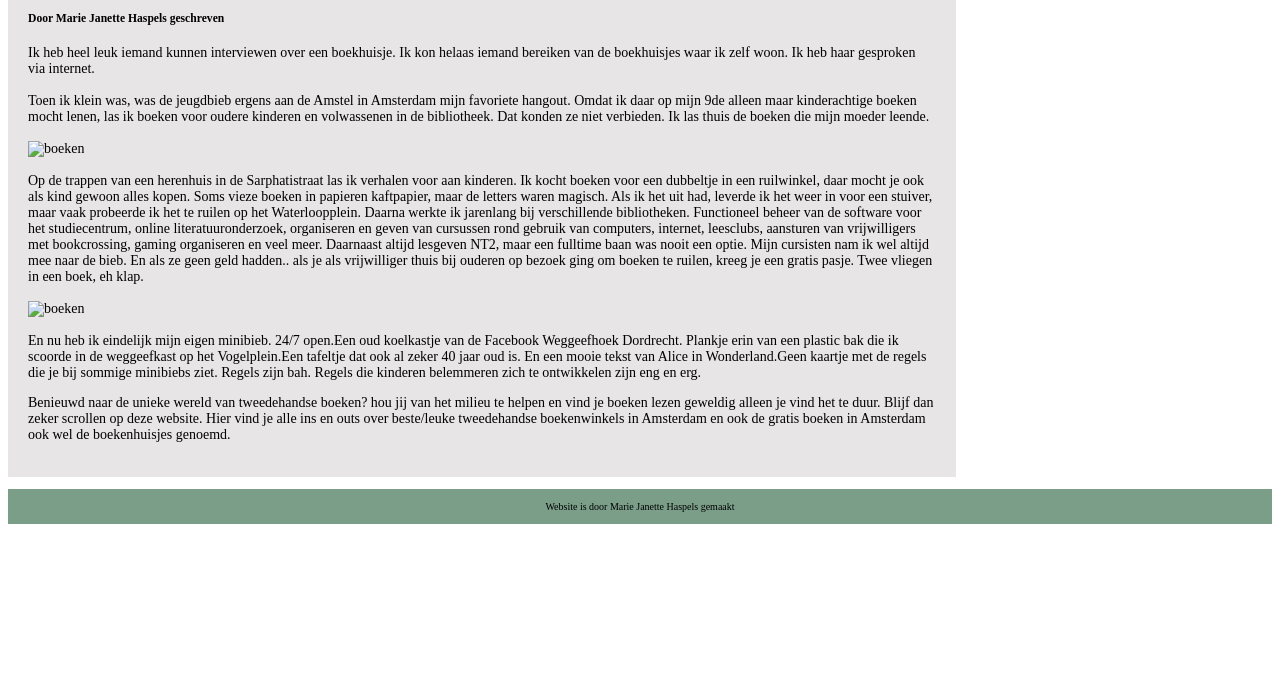
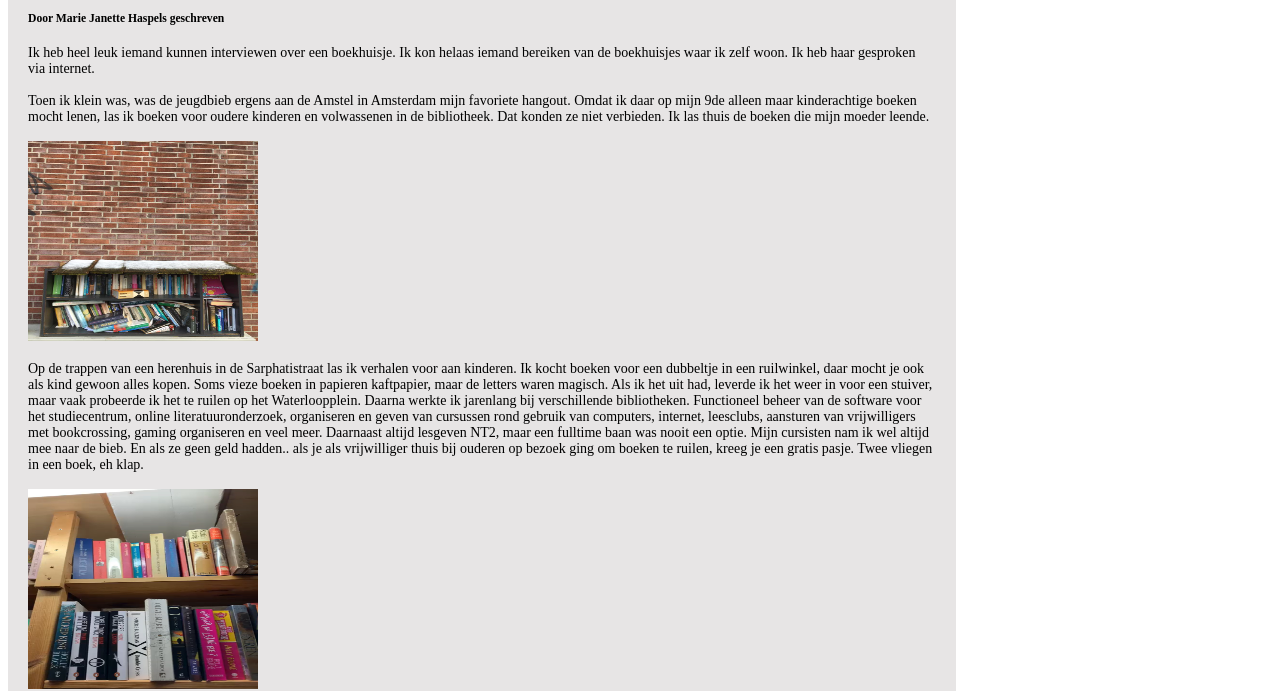
Before and after one commit to Mariejx/book2book, a plain HTML site: page interview.html in a window 1280 px wide. Shown: the part 149-840 px from the top of the page. Before the commit the page ends 800 px from the top, so only its background shows below. Drawn offline with Linux system fonts and the light colour scheme.

Commit message:
Update interview.html

```diff
--- a/interview.html
+++ b/interview.html
@@ -57,7 +57,7 @@
             Omdat ik daar op mijn 9de alleen maar kinderachtige boeken mocht lenen, las ik boeken voor oudere kinderen en volwassenen in de bibliotheek. Dat konden ze niet verbieden.
              Ik las thuis de boeken die mijn moeder leende.
              <br><br>
-             <img src="foto's/boekhuisje.jpg" alt="boeken"width="230" style="height: 200px;">
+             <img src="boekhuisje.jpg" alt="boeken"width="230" style="height: 200px;">
              <br><br>
 
             Op de trappen van een herenhuis in de Sarphatistraat las ik verhalen voor aan kinderen. Ik kocht boeken voor een dubbeltje in een ruilwinkel,
@@ -66,7 +66,7 @@
              gaming organiseren en veel meer. Daarnaast altijd lesgeven NT2, maar een fulltime baan was nooit een optie. Mijn cursisten nam ik wel altijd mee naar de bieb. En als ze geen geld hadden.. als je als vrijwilliger thuis bij ouderen op bezoek ging om boeken te ruilen, kreeg je een gratis pasje.
              Twee vliegen in een boek, eh klap.
              <br><br>
-    <img src="foto's/boeken.jpg" alt="boeken"width="230" style="height: 200px;">
+    <img src="boeken.jpg" alt="boeken"width="230" style="height: 200px;">
              <br><br>
             En nu heb ik eindelijk mijn eigen minibieb. 24/7 open.Een oud koelkastje van de Facebook Weggeefhoek Dordrecht. Plankje erin van een plastic bak die ik scoorde in de weggeefkast op het Vogelplein.Een tafeltje dat ook al zeker 40 jaar oud is.
             En een mooie tekst van Alice in Wonderland.Geen kaartje met de regels die je bij sommige minibiebs ziet. Regels zijn bah. Regels die kinderen belemmeren zich te ontwikkelen zijn eng en erg.
```
